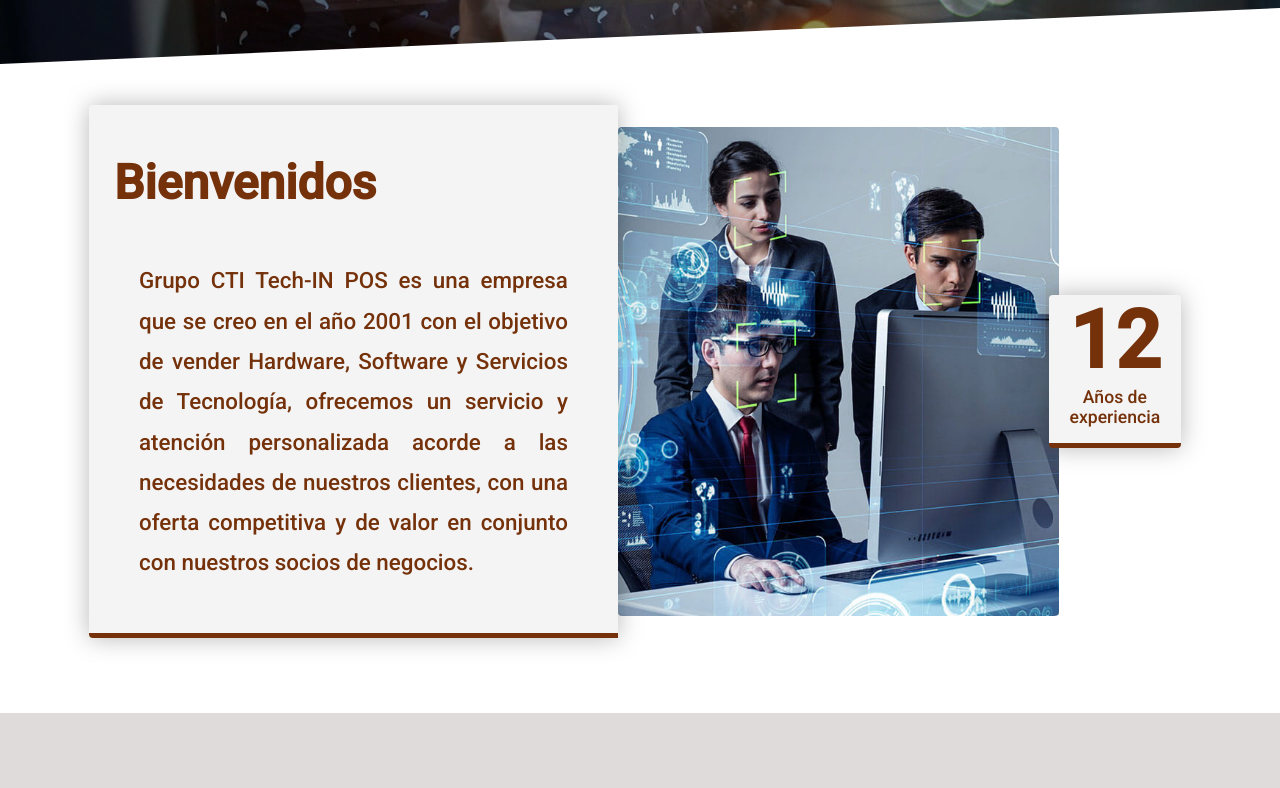
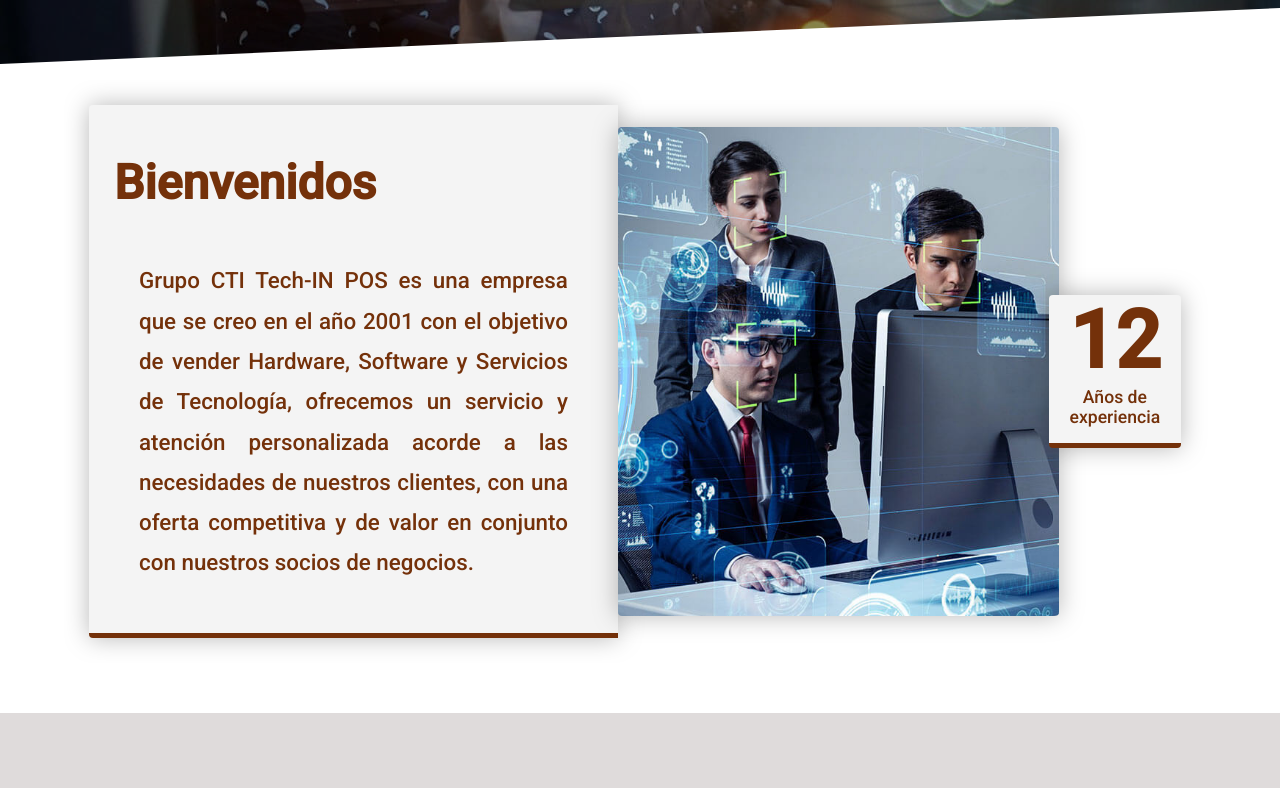
Before and after one commit to ucm23/cti, a Next.js app: page / in a window 1280 px wide. Shown: the part 720-1508 px from the top of the page. Built offline with nearby package versions, Linux system fonts and the light colour scheme; a small style sheet from the web is missing.

Commit message:
drop shadow a la imagen de bienvenida

```diff
--- a/assets/global.css
+++ b/assets/global.css
@@ -283,6 +283,7 @@ body::-webkit-scrollbar-thumb{
 .img_bienvenida{
     width: 40%;
     border-radius: var(--border-radius);
+    filter: drop-shadow(0 0 0.75rem rgba(0, 0, 0, 0.281));
 }
 
 .year{
```
